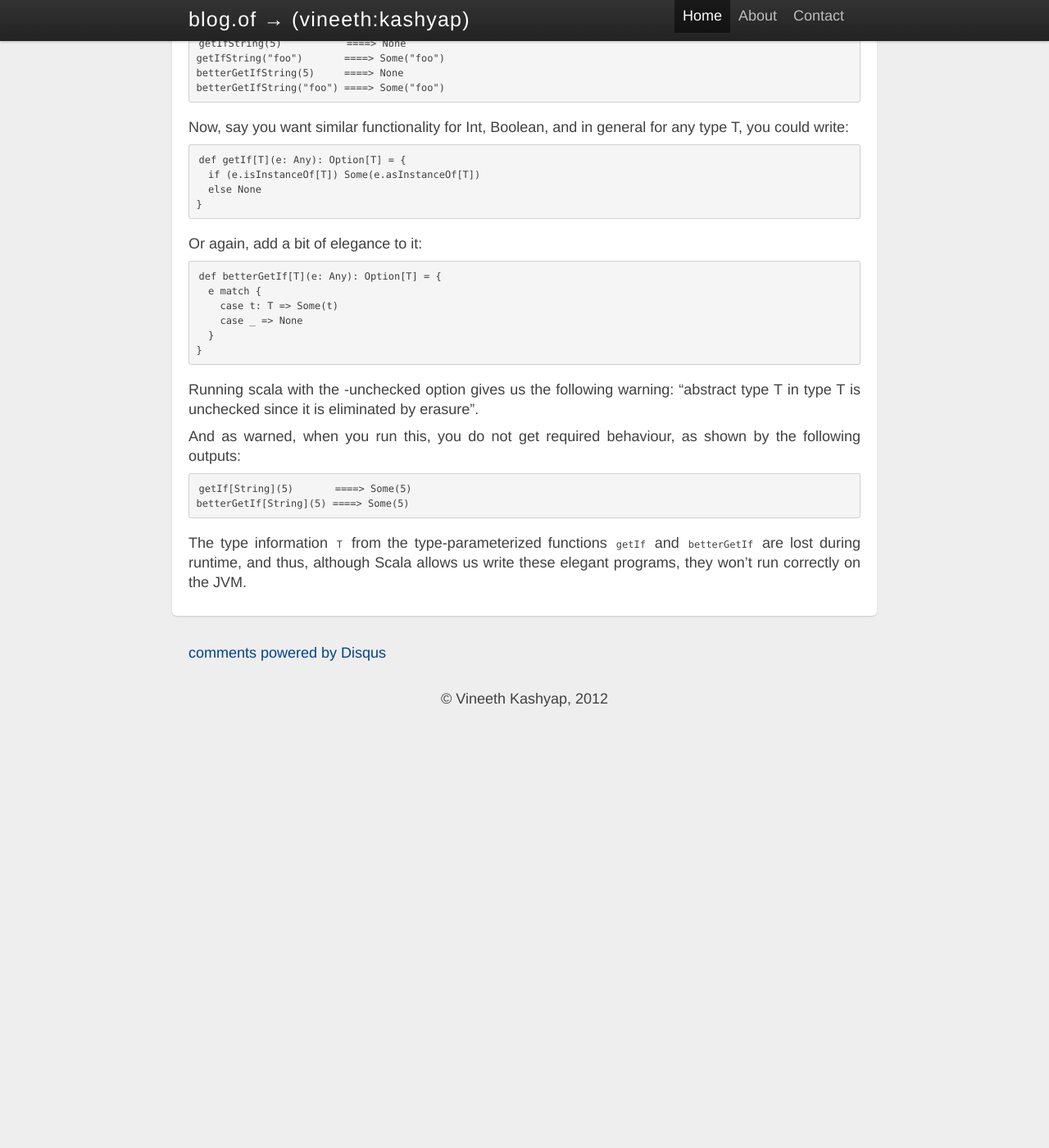
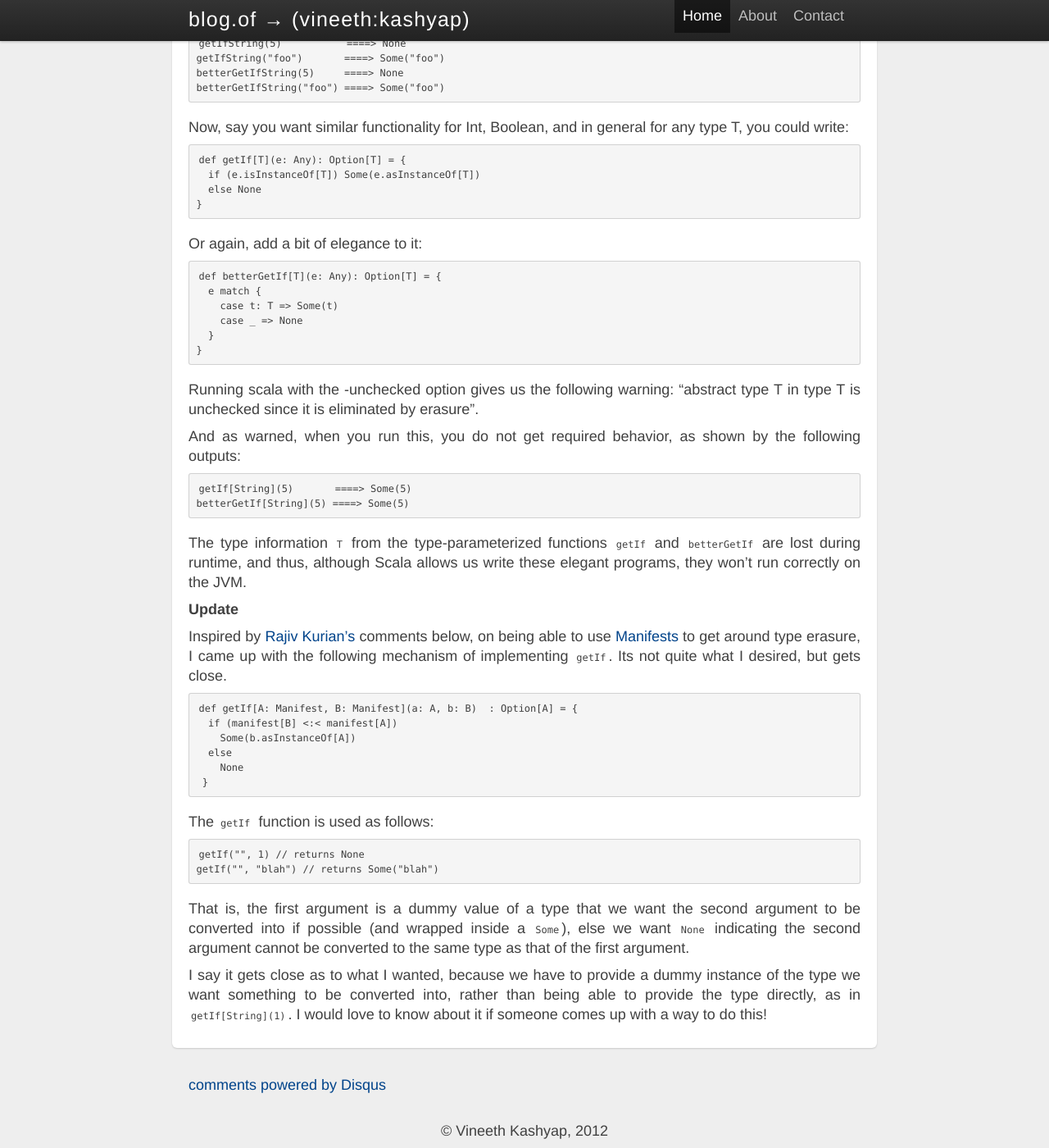
Before and after one commit to vineethk/vineethk.github.com, a Jekyll site: the page built from _posts/2012-03-15-scala-type-erasure.md, in a window 1280 px wide and 1400 px high, scrolled down 572 px. Shown: the whole window at 82% size. Built offline with Jekyll 4.4.1, drawn with Linux system fonts in a browser that asks for light colours; Markdown is read by kramdown in place of the engine named in the settings; comment, search, counter and statistics services are not loaded; before the commit the page ends 1445 px from its top, so only the background shows below that.

Commit message:
Adding stuff to an old blog.

```diff
--- a/_posts/2012-03-15-scala-type-erasure.md
+++ b/_posts/2012-03-15-scala-type-erasure.md
@@ -47,9 +47,29 @@ Or again, add a bit of elegance to it:
 
 Running scala with the -unchecked option gives us the following warning: "abstract type T in type T is unchecked since it is eliminated by erasure".
 
-And as warned, when you run this, you do not get required behaviour, as shown by the following outputs:
+And as warned, when you run this, you do not get required behavior, as shown by the following outputs:
 
 	getIf[String](5)       ====> Some(5)
 	betterGetIf[String](5) ====> Some(5)
 
 The type information `T` from the type-parameterized functions `getIf` and `betterGetIf` are lost during runtime, and thus, although Scala allows us write these elegant programs, they won't run correctly on the JVM.
+
+**Update**
+
+Inspired by [Rajiv Kurian's](http://www.linkedin.com/pub/rajiv-kurian/14/7a1/296) comments below, on being able to use [Manifests](http://stackoverflow.com/questions/3213510/what-is-a-manifest-in-scala-and-when-do-you-need-it) to get around type erasure, I came up with the following mechanism of implementing `getIf`. Its not quite what I desired, but gets close.
+
+	def getIf[A: Manifest, B: Manifest](a: A, b: B)  : Option[A] = {
+	  if (manifest[B] <:< manifest[A])
+	    Some(b.asInstanceOf[A])
+	  else
+	    None
+	 }
+
+The `getIf	` function is used as follows:
+
+	getIf("", 1) // returns None
+	getIf("", "blah") // returns Some("blah")
+
+That is, the first argument is a dummy value of a type that we want the second argument to be converted into if possible (and wrapped inside a `Some`), else we want `None` indicating the second argument cannot be converted to the same type as that of the first argument.
+
+I say it gets close as to what I wanted, because we have to provide a dummy instance of the type we want something to be converted into, rather than being able to provide the type directly, as in `getIf[String](1)`. I would love to know about it if someone comes up with a way to do this!
```
